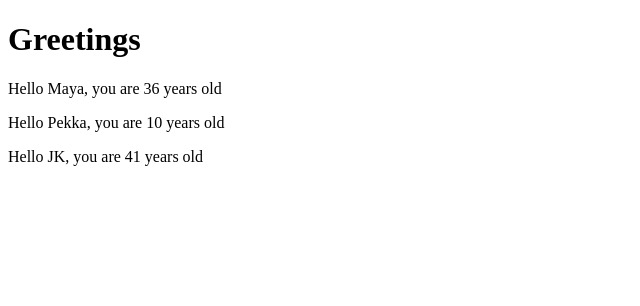
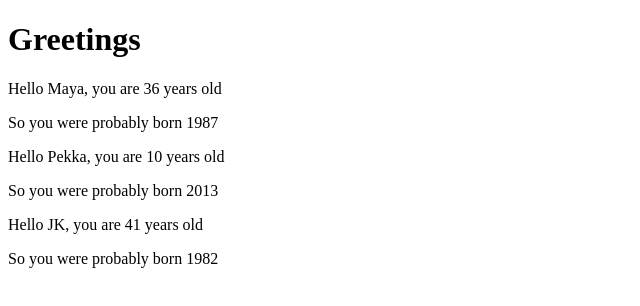
Before and after one commit to anniina-aarnio/fullstack_MOOC, a React (Create React App) app in the folder osa1/part1/: page / in a window 1280 px wide. Shown: the top 306 px of the page, without its empty margins (0-640 px from the left). Built offline with nearby package versions, Linux system fonts and the light colour scheme.

Commit message:
osa1 testiohjelmassa lisätty funktio Hello-komponenttiin ja käytetty sitä returnissa

```diff
--- a/osa1/part1/src/App.js
+++ b/osa1/part1/src/App.js
@@ -1,7 +1,16 @@
 const Hello = (props) => {
+  const bornYear = () => {
+    const yearNow = new Date().getFullYear()
+    return yearNow - props.age
+  }
   return (
     <div>
-      <p>Hello {props.name}, you are {props.age} years old</p>
+      <p>
+        Hello {props.name}, you are {props.age} years old
+      </p>
+      <p>
+        So you were probably born {bornYear()}
+      </p>
     </div>
   )
 }
```
